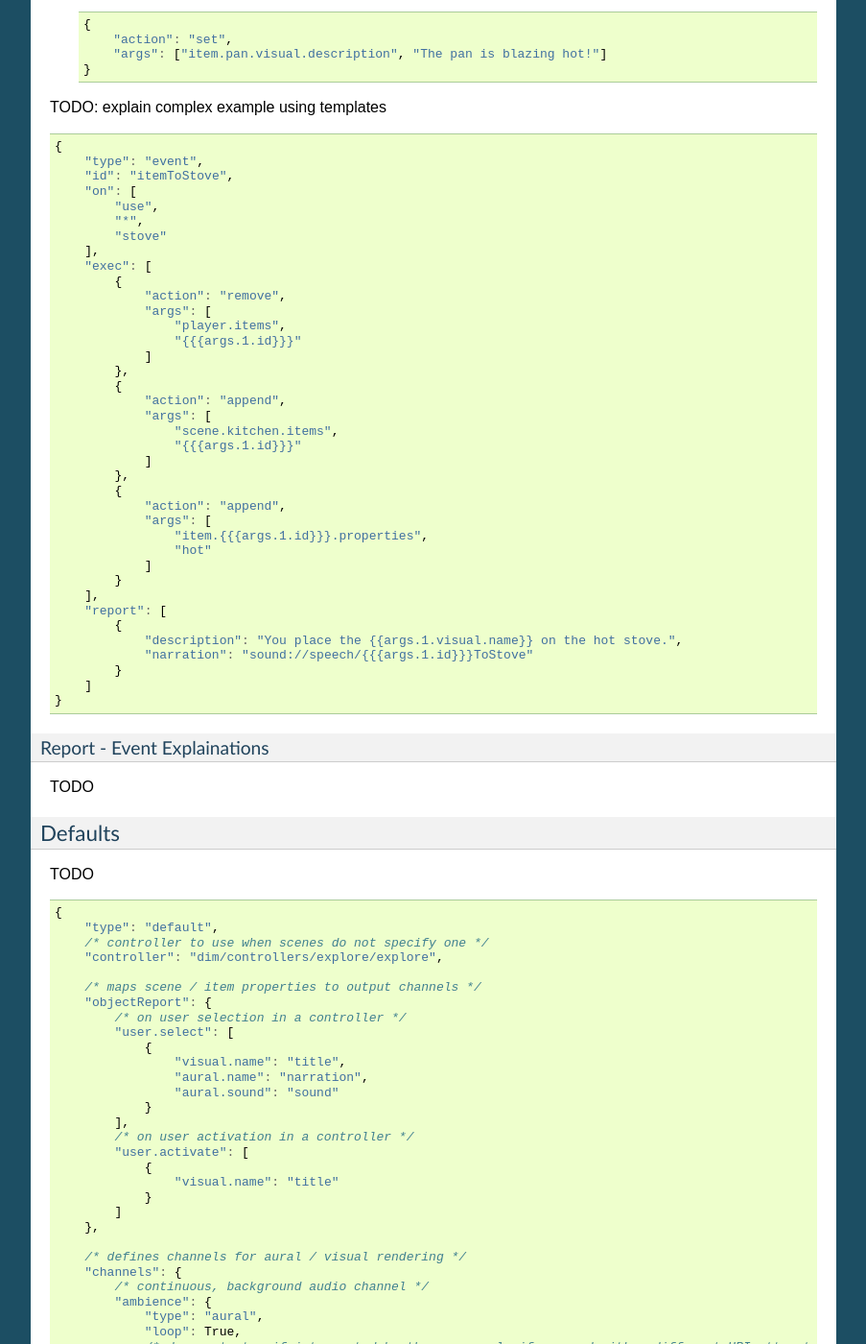
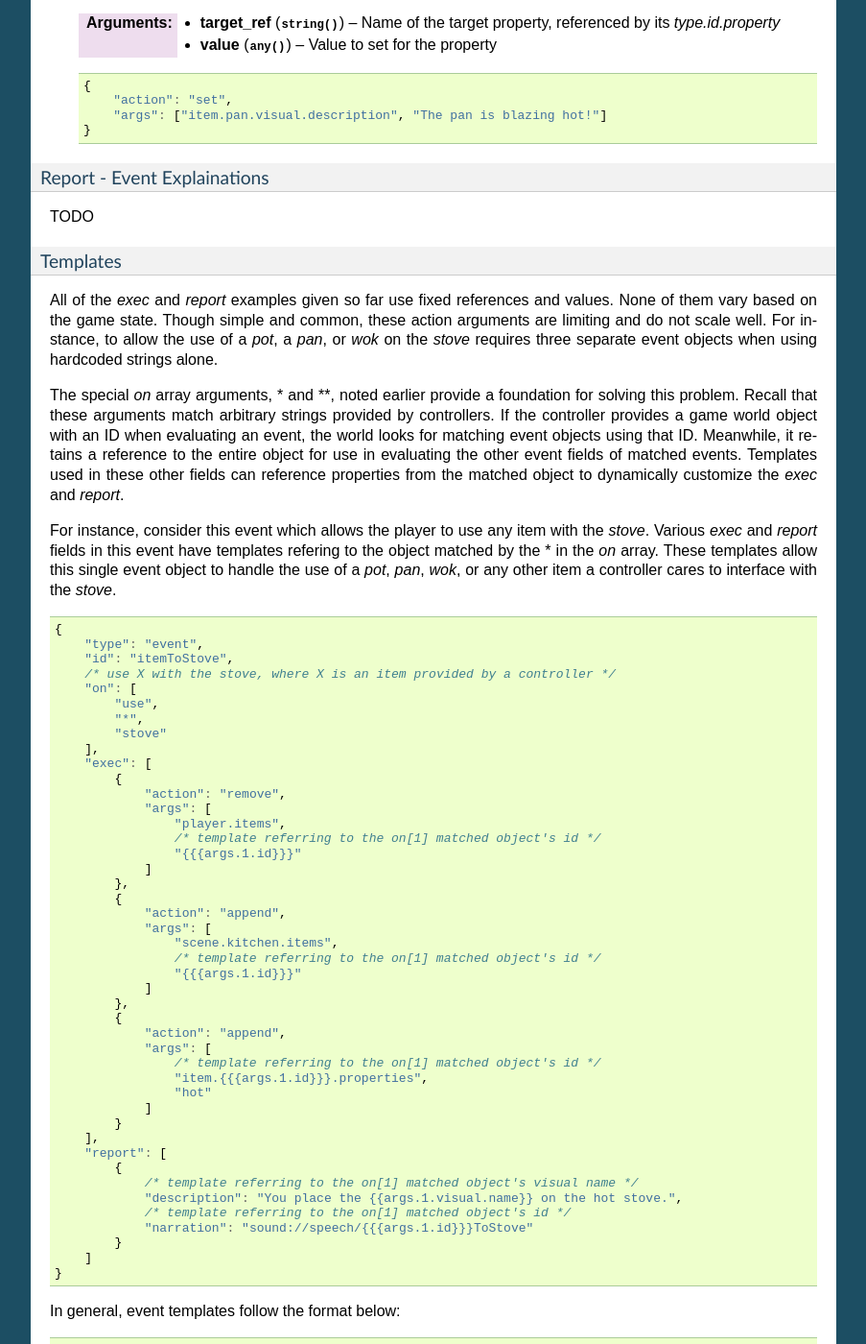
Before and after one commit to parente/dim-boilerplate, a Sphinx documentation site: the page built from docs/declare.rst, in a window 1280 px wide and 1400 px high, scrolled down 5351 px. Shown: the whole window at 96% size, without its empty margins (198-1101 px from the left). Built offline with Sphinx 7.4.7, drawn with Linux system fonts in a browser that asks for light colours; some of the changed text lies outside the part shown.

Commit message:
Event templates

```diff
--- a/docs/declare.rst
+++ b/docs/declare.rst
@@ -231,6 +231,20 @@ The *exec* array supports a variety of actions that modify the game world when t
 
 .. note:: The following sections define the actions as functions. In practice, they are used declaratively in the world JSON.
 
+.. js:function:: activate(controller_module, arg1, arg2, ...)
+
+    The activate action transfers input handling to another controller from the current one.
+
+    :param string controller_module: AMD path of the controller module (see example)
+    :param any args: Optional arguments to pass to the controller's initialize function
+
+    .. code-block:: javascript
+
+        {
+            "action": "activate",
+            "args": ["dim/controllers/puzzle/omlette", "eggs", "cheese"]
+        }
+
 .. js:function:: append(target_ref, value)
 
     The append action adds a value to the end of an array declared in the world JSON.
@@ -262,23 +276,9 @@ The *exec* array supports a variety of actions that modify the game world when t
             "args": ["event.panToStove.exec"]
         }
 
+.. js:function:: remove(target_ref, value)
 
-.. js:function:: publish(topic, arg1, arg2, ...)
-
-    :param string topic:
-    :param any args:
-
-    .. code-block:: javascript
-
-        {
-            "action": "publish",
-            "args": [
-                "controller.request",
-                "dim/controllers/puzzle/omlette"
-            ]
-        }
-
-.. js:function:: remove(target_ref, value)
+    The remove action deletes a value from an array of values declared in the world JSON.
 
     :param string target_ref: Name of the target array, referenced by its *type.id.property*
     :param any value: Value to remove from the target array
@@ -292,6 +292,8 @@ The *exec* array supports a variety of actions that modify the game world when t
 
 .. js:function:: set(target_ref, value)
 
+    The set action stores a value in a property declared in the world JSON.
+
     :param string target_ref: Name of the target property, referenced by its *type.id.property*
     :param any value: Value to set for the property
 
@@ -302,14 +304,26 @@ The *exec* array supports a variety of actions that modify the game world when t
             "args": ["item.pan.visual.description", "The pan is blazing hot!"]
         }
 
+Report - Event Explainations
+############################
 
-TODO: explain complex example using templates
+TODO
+
+Templates
+#########
+
+All of the *exec* and *report* examples given so far use fixed references and values. None of them vary based on the game state. Though simple and common, these action arguments are limiting and do not scale well. For instance, to allow the use of a *pot*, a *pan*, or *wok* on the *stove* requires three separate event objects when using hardcoded strings alone.
+
+The special *on* array arguments, \* and \*\*, noted earlier provide a foundation for solving this problem. Recall that these arguments match arbitrary strings provided by controllers. If the controller provides a game world object with an ID when evaluating an event, the world looks for matching event objects using that ID. Meanwhile, it retains a reference to the entire object for use in evaluating the other event fields of matched events. Templates used in these other fields can reference properties from the matched object to dynamically customize the *exec* and *report*.
+
+For instance, consider this event which allows the player to use any item with the *stove*. Various *exec* and *report* fields in this event have templates refering to the object matched by the \* in the *on* array. These templates allow this single event object to handle the use of a *pot*, *pan*, *wok*, or any other item a controller cares to interface with the *stove*.
 
 .. code-block:: javascript
 
     {
         "type": "event",
         "id": "itemToStove",
+        /* use X with the stove, where X is an item provided by a controller */
         "on": [
             "use",
             "*",
@@ -320,6 +334,7 @@ TODO: explain complex example using templates
                 "action": "remove",
                 "args": [
                     "player.items",
+                    /* template referring to the on[1] matched object's id */
                     "{{{args.1.id}}}"
                 ]
             },
@@ -327,12 +342,14 @@ TODO: explain complex example using templates
                 "action": "append",
                 "args": [
                     "scene.kitchen.items",
+                    /* template referring to the on[1] matched object's id */
                     "{{{args.1.id}}}"
                 ]
             },
             {
                 "action": "append",
                 "args": [
+                    /* template referring to the on[1] matched object's id */
                     "item.{{{args.1.id}}}.properties",
                     "hot"
                 ]
@@ -340,17 +357,21 @@ TODO: explain complex example using templates
         ],
         "report": [
             {
+                /* template referring to the on[1] matched object's visual name */
                 "description": "You place the {{args.1.visual.name}} on the hot stove.",
+                /* template referring to the on[1] matched object's id */
                 "narration": "sound://speech/{{{args.1.id}}}ToStove"
             }
         ]
     }
 
-Report - Event Explainations
-############################
+In general, event templates follow the format below::
 
-TODO
+    {{{args.indexOfOnArrayElement.any.number.of.sub.properties}}}
 
+where *indexOfOnArrayElement* is an integer and the following properties are dependent on the contents of the matched object. When template output will appear on the screen (e.g., in a visual report), use two curly braces ({{ }}) instead of three ({{{ }}}) to properly escape HTML characters.
+
+.. note:: For the curious, the dim-boilerplate uses the `mustache templating library <http://mustache.github.com/>`_ to render templates. Any mustache syntax should work, but keep security in mind if you are crafting a game with private player data and user manipulable templates.
 
 .. _defaults:
 
```
